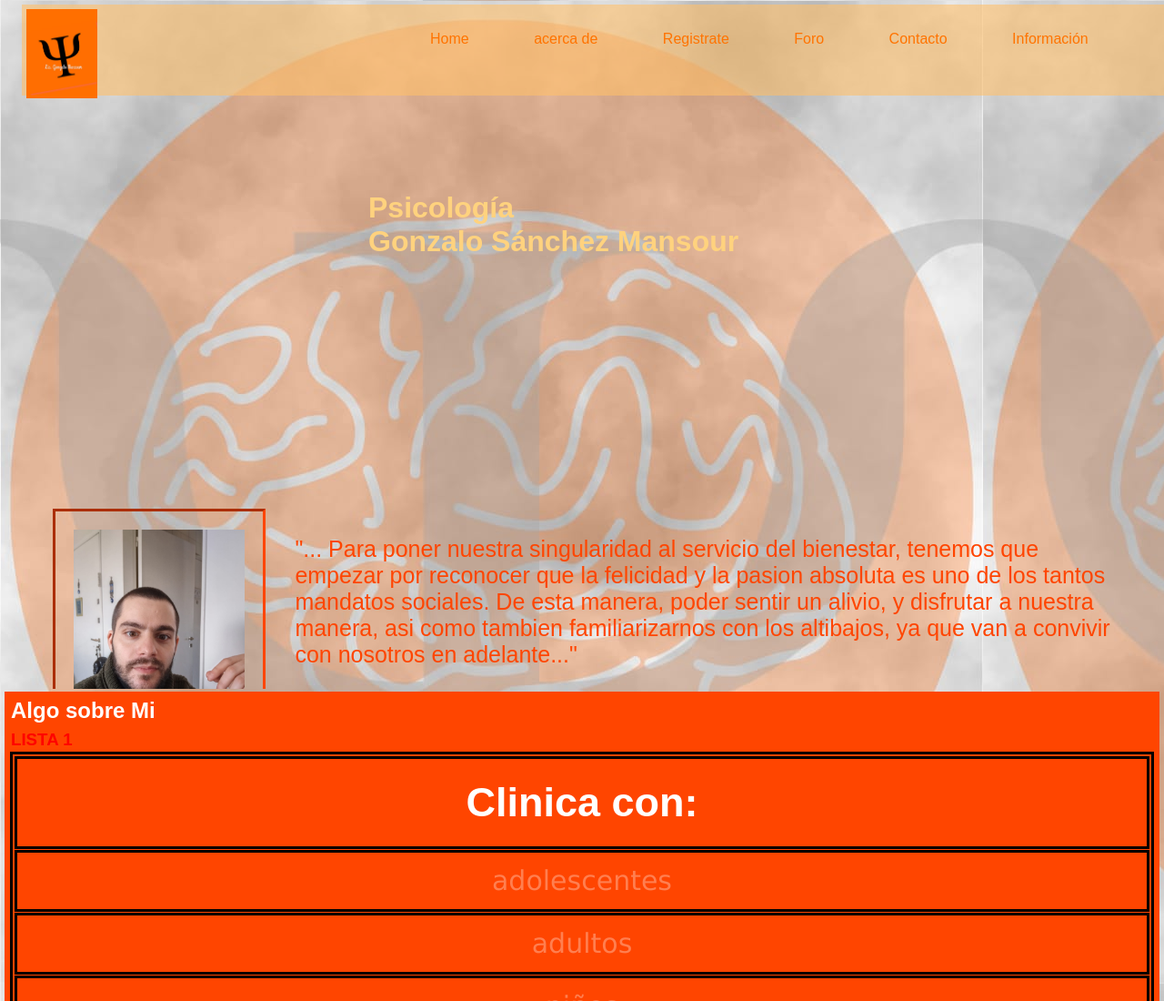
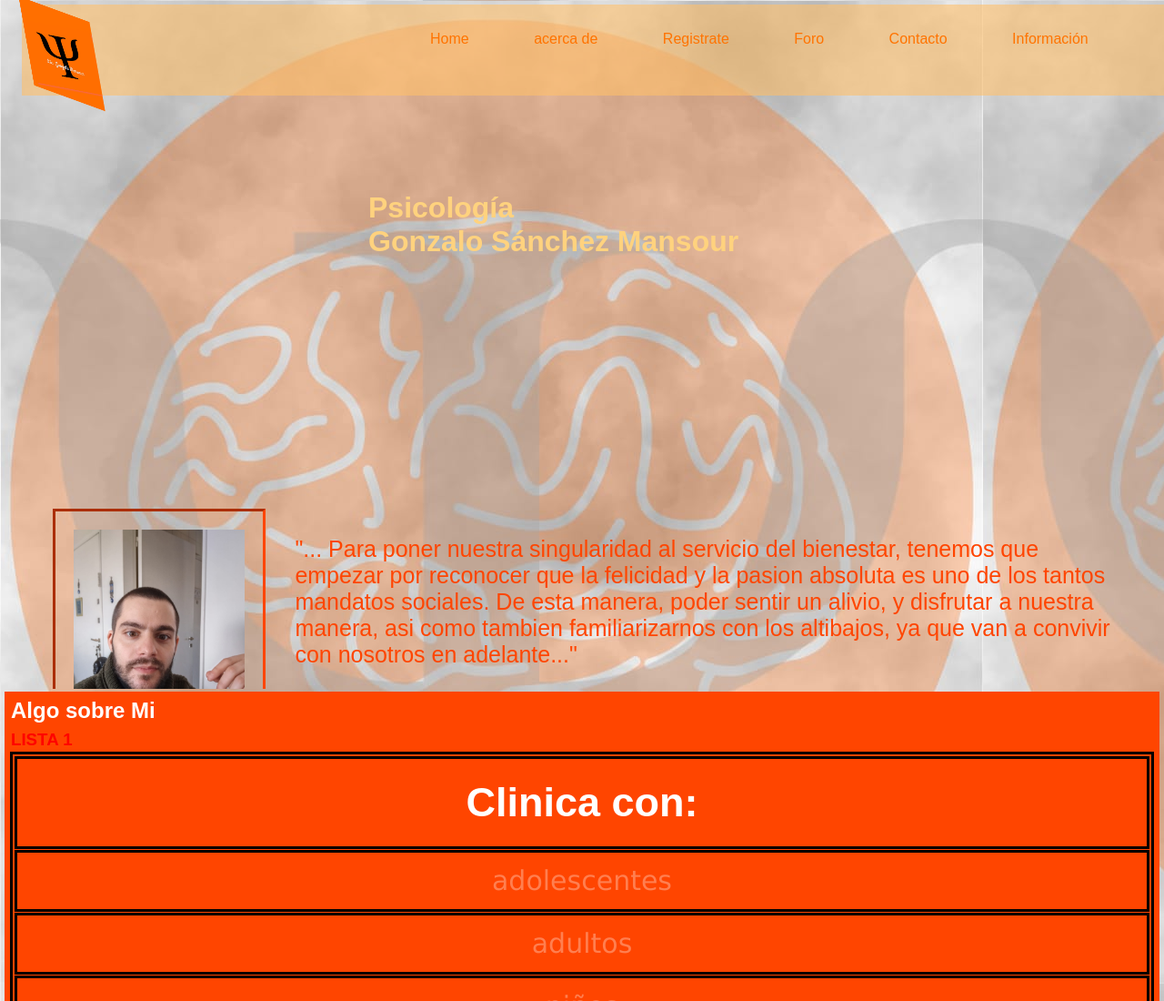
Before and after one commit to martin-gonzalo/proyecto-psi, a plain HTML site: page index-psico.html in a window 1280 px wide. Shown: the top 1100 px of the page at 91% size. Drawn offline with Linux system fonts and the light colour scheme; a web font is replaced by a local one.

Commit message:
Update index.css

```diff
--- a/index.css
+++ b/index.css
@@ -344,9 +344,17 @@ GRIDS V2
 
 ANIMACIONES, TRANSFORMACIONES Y TRANSICIONES*/
 
-.logo {
-      transform: scale(2);
+.psi-gonza {
+      transform: scale(1.5);
+      transform: skew(10deg, 20deg);
+      transition: height 5s cubic-bezier(0.215, 0.610, 0.355, 1);
 
+}
+
+.psi-gonza:hover {
+
+      height: 250px;
+      width: 250px;
 }
 
 
```
